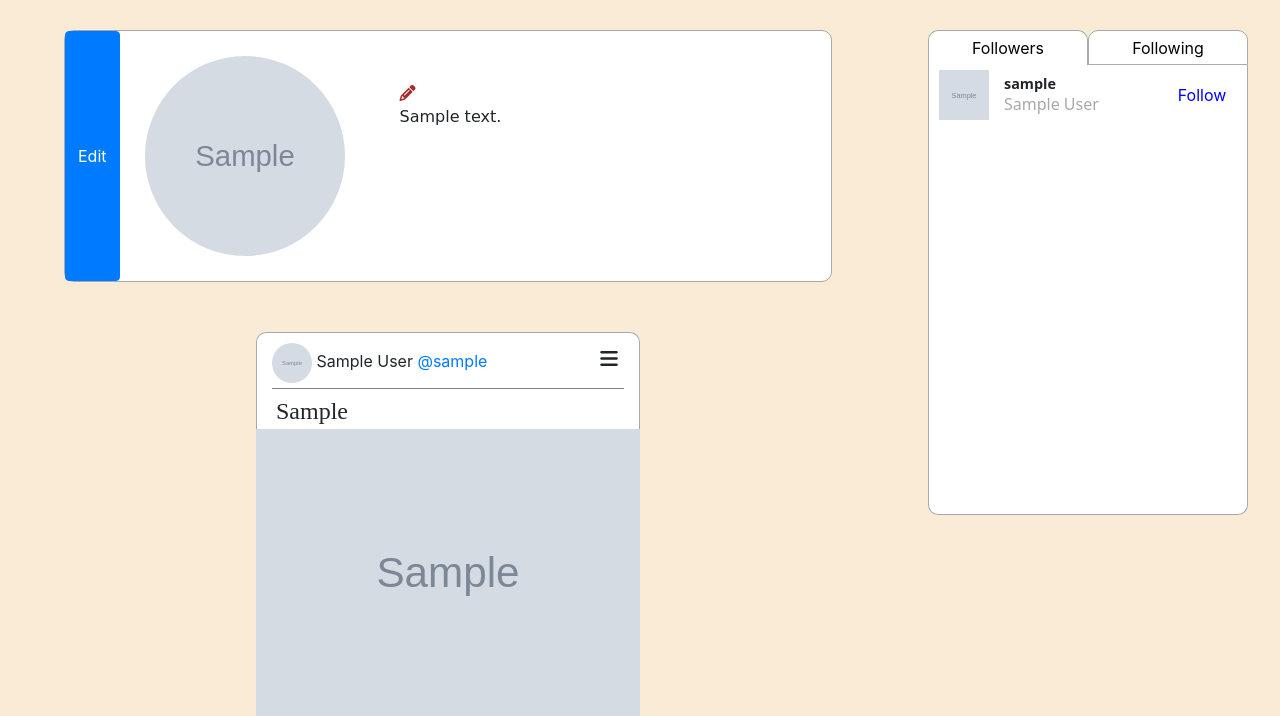
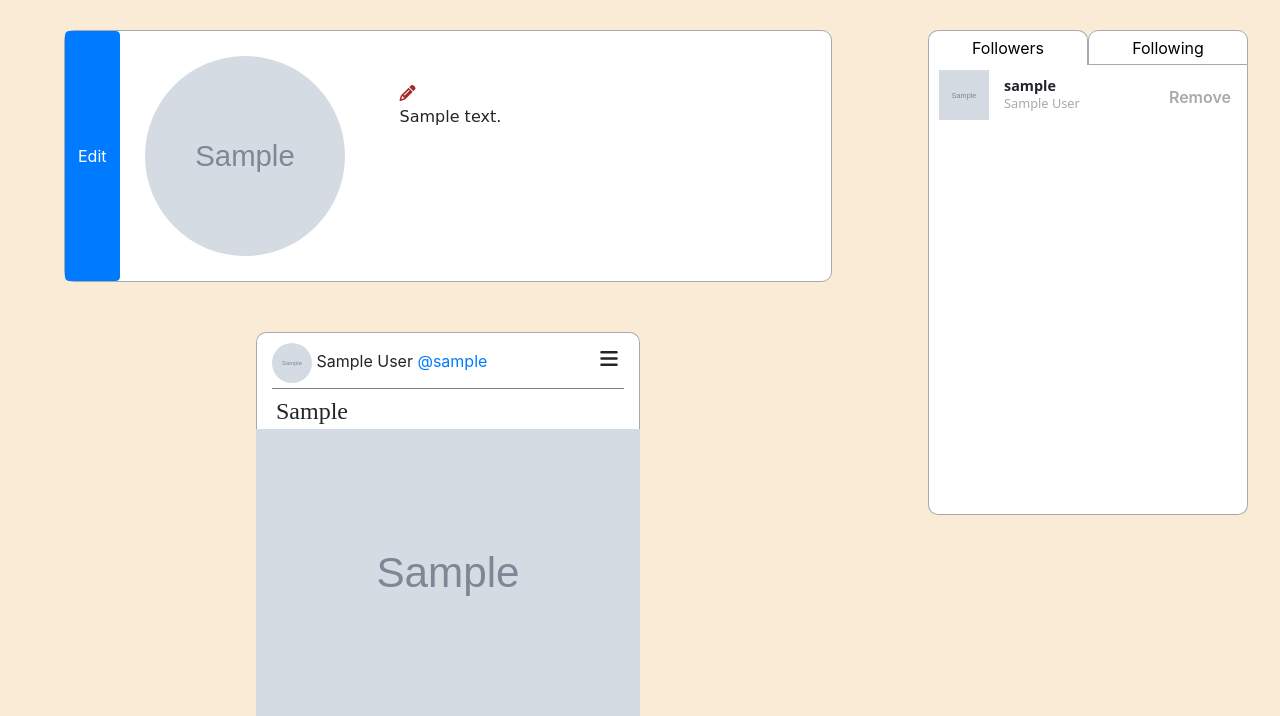
Before and after one commit to mayankR1999/travelpedia, a Django app: page /user/profile/1 in a window 1280 px wide. Shown: the part 66-782 px from the top of the page. Run offline with Django 3.2, Linux system fonts and the light colour scheme; a user stored in the database is signed in; tables that the repository leaves empty hold one stand-in row (values such as "Sample post"); grey boxes marked "Sample" are stand-in pictures; some libraries are stand-ins or nearby versions.

Commit message:
Added remove follower feature and some bug fixes
Now user can remove a follower using remove button in
followers list at profile page.

```diff
--- a/main/urls.py
+++ b/main/urls.py
@@ -11,5 +11,6 @@ urlpatterns = [
     path('profile/removeDP', views.remove_dp, name = 'remove_dp'),
     path('profile/changeBio', views.change_bio, name = 'change_bio'),
     path('deletePost', views.delete_post, name = "delete_post"),
-    path('follow_toggle', views.follow_toggle, name = "follow_toggle_request")
+    path('follow_toggle', views.follow_toggle, name = "follow_toggle_request"),
+    path('remove_follower', views.remove_follower, name = "remove_follower")
 ]
--- a/main/views.py
+++ b/main/views.py
@@ -142,3 +142,13 @@ def follow_toggle(request):
         user1_details.following.remove(user2)
         user2_details.followers.remove(user1)
     return HttpResponse()
+
+
+def remove_follower(request):
+    user1, user2 = request.user, request.GET['user_id']
+    user1_details = UserDetails.objects.get(pk = user1)
+    user2_details = UserDetails.objects.get(pk = user2)
+
+    user1_details.followers.remove(user2)
+    user2_details.following.remove(user1)
+    return HttpResponse()
--- a/static/profile_page_classes.css
+++ b/static/profile_page_classes.css
@@ -107,9 +107,20 @@ textarea{
 }
 
 .user-name{
-    font-family: system-ui; font-size: .9em; font-weight: 600; margin-bottom: -3px; padding-top: 3px;
+    font-family: system-ui; font-size: .9em; font-weight: 600;
+    margin-bottom: -3px; padding-top: 5px; display: flex;
 }
 
 .title-name{
     color: darkgrey; font-family: system-ui; font-weight: 400;
+    font-size: .8em;
 }
+
+.remove-follower-button{
+    float: right; background-color: white; outline: 0; border:none;
+    padding-top: 5px; font-weight: 600; color: darkgrey;
+    display: block;
+}
+.remove-follower-button:focus{
+    outline: 0;
+}
--- a/templates/user-profile.html
+++ b/templates/user-profile.html
@@ -95,28 +95,33 @@
         <!-----------------------Followers list-------------------------->
         <div class="followers-list" id="follower-list">
             {% for user, avatar in info.followers %}
-                <div class="my-connection-card">
+                <div class="my-connection-card" id="follower-card{{user.id}}">
                     <img src="{{avatar.url}}" height="50px" width="50px">
                     <div style="padding: 0px 40px 0px 15px; overflow:hidden; width: 60%">
-                        <div class="user-name">{{user.username}}</div>
+                        <div class="user-name">
+                            {{user.username}}
+                            <!-- Work on it {% if user not in info.following %}
+                            <button class="custom-follow-button" data-catid="{{user.id}}" id="follow{{user.id}}">Follow</button>
+                            {% endif %} -->
+                        </div>
                         <div class="title-name">{{user.first_name}} {{user.last_name}}</div>
                     </div>
 
-                    <button class="custom-follow-button" data-catid="{{user.id}}" id="follow{{user.id}}">Follow</button>
-                    <button class="show-following-or-not" style="display: none;" data-catid="{{user.id}}" id="unfollow{{user.id}}">Following</button>
-
+                    <button class="remove-follower-button" data-catid="{{user.id}}" id="remove{{user.id}}">Remove</button>
                 </div>
             {% endfor %}
         </div>
         <!-----------------------Following list-------------------------->
         <div class="following-list" id="following-list">
             {% for user, avatar in info.following %}
-                <div class="my-connection-card">
+                <div class="my-connection-card" id="following-card{{user.id}}">
                     <img src="{{avatar.url}}" style="border-radius: 25px;" height="50px" width="50px">
-                    <div style="padding: 0px 40px 0px 15px;">
+                    <div style="padding: 0px 40px 0px 15px; overflow:hidden; width: 60%">
                         <div class="user-name">{{user.username}}</div>
                         <div class="title-name">{{user.first_name}} {{user.last_name}}</div>
                     </div>
+
+                    <button class="show-following-or-not" data-catid="{{user.id}}" id="unfollow{{user.id}}">Following</button>
                 </div>
             {% endfor %}
         </div>
@@ -218,8 +223,7 @@
 
     $('.custom-follow-button').click(function(){
         var catid = $(this).attr("data-catid");
-        $.ajax(
-        {
+        $.ajax({
             type:"GET",
             url: "{% url 'follow_toggle_request' %}",
             data:{
@@ -228,15 +232,13 @@
             },
             success: function(data){
                 $('#follow' + catid).hide();
-                $('#unfollow' + catid).show();
             }
         })
     })
 
     $('.show-following-or-not').click(function(){
         var catid = $(this).attr("data-catid");
-        $.ajax(
-        {
+        $.ajax({
             type: "GET",
             url: "{% url 'follow_toggle_request' %}",
             data:{
@@ -244,10 +246,27 @@
                 request_type: 'unfollow'
             },
             success: function(data){
-                $('#unfollow' + catid).hide();
-                $('#follow' + catid).show();
+                $('#following-card' + catid).hide();
             }
         })
+    })
+
+    $('.remove-follower-button').click(function(){
+        var confirmation = confirm('Do you want to remove this follower?')
+        if (confirmation){
+            var catid = $(this).attr("data-catid");
+
+            $.ajax({
+                type: "GET",
+                url: "{% url 'remove_follower' %}",
+                data: {
+                    user_id: catid
+                },
+                success: function(data){
+                    $('#follower-card'+catid).hide();
+                }
+            })
+        }
     })
 </script>
 
```
